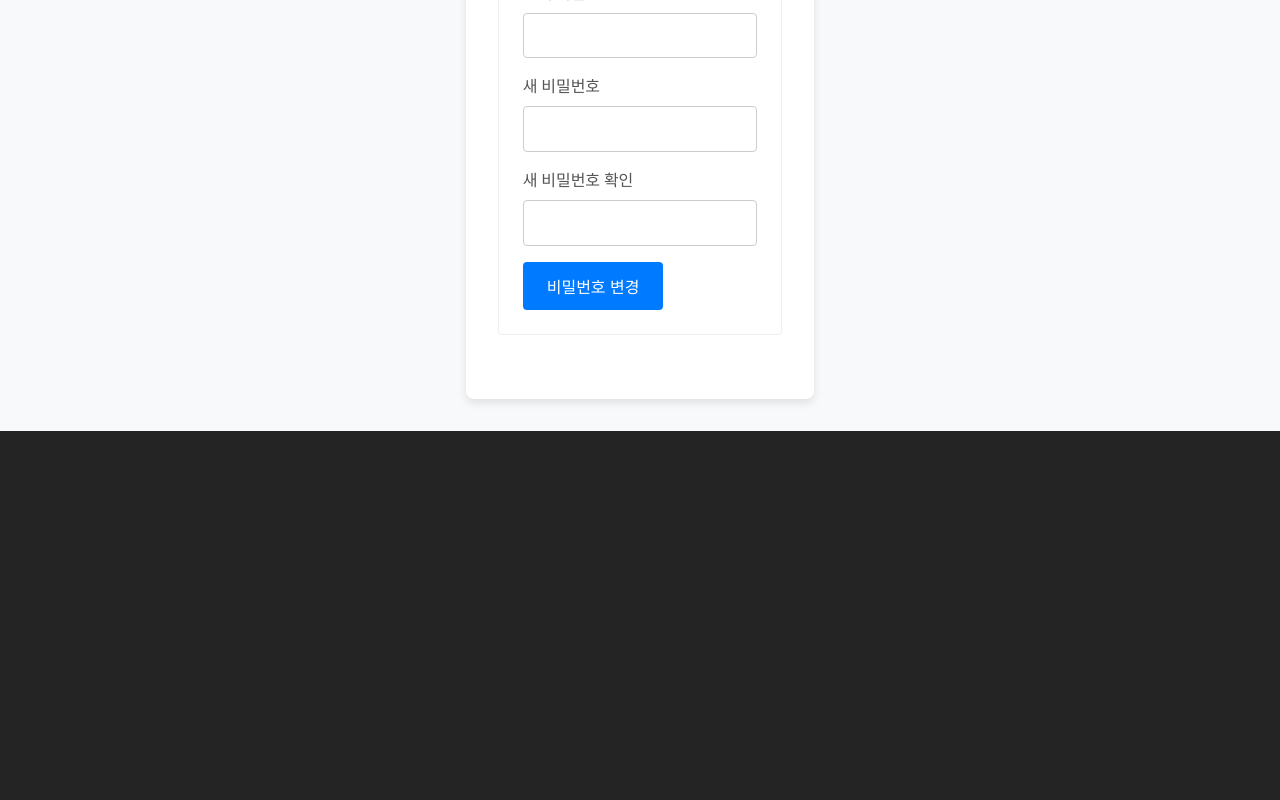
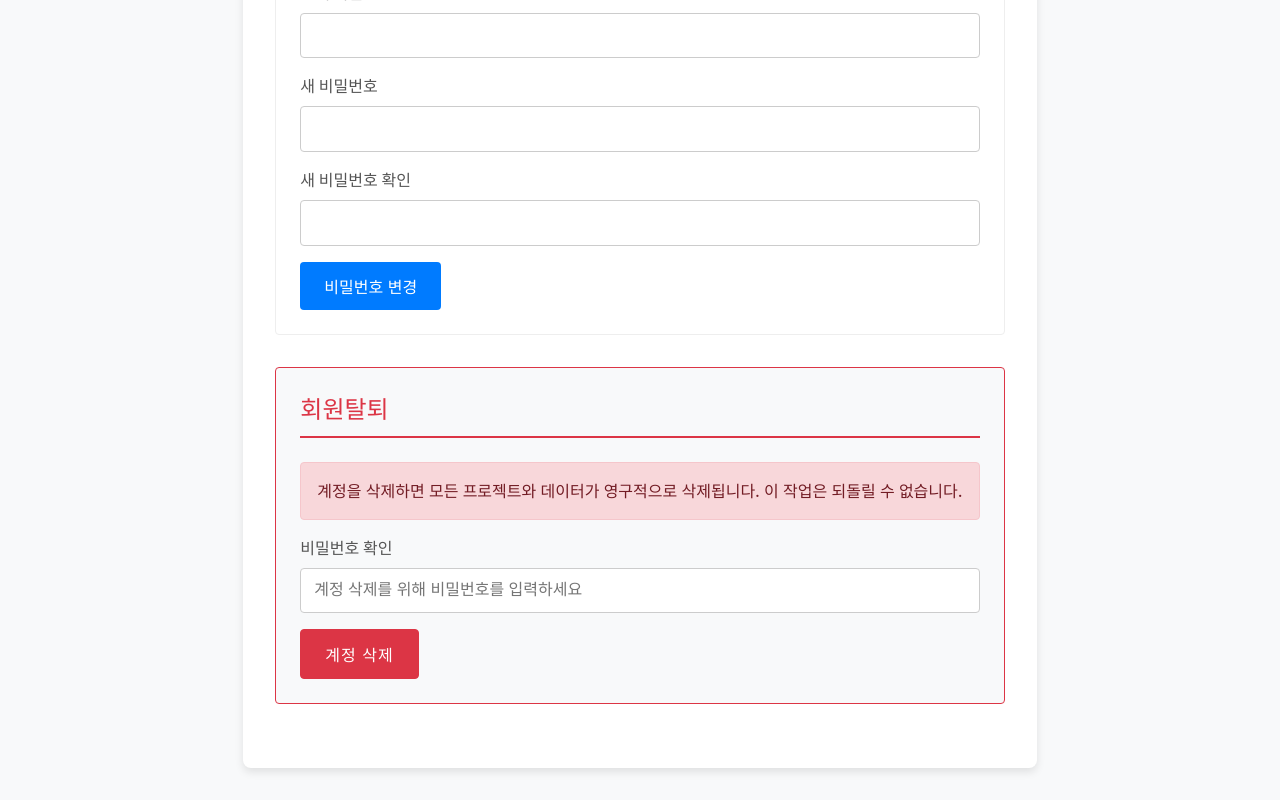
Before and after one commit to chaanheeLEE/webIDE, a React (Vite) app in the folder frontend/: page /mypage in a window 1280 px wide. Shown: the part 775-1575 px from the top of the page. Before the commit the page ends 1206 px from the top, so only its background shows below. Built offline with nearby package versions, Linux system fonts and the light colour scheme; no server answers; sample sign-in values are in the browser's storage.

Commit message:
feat: add memberDelete button

```diff
--- a/frontend/src/api/memberApi.js
+++ b/frontend/src/api/memberApi.js
@@ -35,3 +35,16 @@ export const updatePassword = async (oldPassword, newPassword) => {
         throw error.response || error;
     }
 };
+
+// 회원탈퇴
+export const deleteMember = async (password) => {
+    try {
+        const response = await axiosInstance.delete('/members/me', {
+            data: { password }
+        });
+        return response.data;
+    } catch (error) {
+        console.error('Error deleting member:', error);
+        throw error.response || error;
+    }
+};
--- a/frontend/src/pages/Mypage.css
+++ b/frontend/src/pages/Mypage.css
@@ -73,12 +73,11 @@
     background-color: #0056b3;
 }
 
-.delete-button {
-    background-color: #dc3545;
-}
+/* 회원탈퇴 버튼을 위한 인라인 스타일 사용 - CSS 충돌 방지 */
 
 .delete-button:hover {
-    background-color: #c82333;
+    background-color: #c82333 !important;
+    border-color: #bd2130 !important;
 }
 
 .error-message {
@@ -100,3 +99,25 @@
     border: 1px solid #c3e6cb;
     border-radius: 4px;
 }
+
+.danger-zone {
+    border-color: #dc3545 !important;
+    background-color: #f8f9fa;
+}
+
+.danger-zone h2 {
+    border-bottom-color: #dc3545 !important;
+    color: #dc3545 !important;
+}
+
+.warning-text {
+    color: #721c24;
+    background-color: #f8d7da;
+    padding: 1rem;
+    border: 1px solid #f5c6cb;
+    border-radius: 4px;
+    margin-bottom: 1rem;
+    font-weight: 500;
+}
+
+/* 인라인 스타일을 사용하므로 CSS 클래스는 제거 */
--- a/frontend/src/pages/Mypage.jsx
+++ b/frontend/src/pages/Mypage.jsx
@@ -1,5 +1,5 @@
 import React, { useState, useEffect } from 'react';
-import { getMemberInfo, updateUsername, updatePassword } from '../api/memberApi';
+import { getMemberInfo, updateUsername, updatePassword, deleteMember } from '../api/memberApi';
 import { useAuth } from '../context/AuthContext';
 import { handleApiError } from '../utils/errorHandler';
 import { useNavigate } from 'react-router-dom';
@@ -12,6 +12,8 @@ const Mypage = () => {
     const [currentPassword, setCurrentPassword] = useState('');
     const [newPassword, setNewPassword] = useState('');
     const [confirmNewPassword, setConfirmNewPassword] = useState('');
+    const [deletePassword, setDeletePassword] = useState('');
+    const [showDeleteConfirm, setShowDeleteConfirm] = useState(false);
 
     const [error, setError] = useState('');
     const [success, setSuccess] = useState('');
@@ -71,6 +73,31 @@ const Mypage = () => {
                 logout();
                 navigate('/login');
             }, 2000);
+        } catch (err) {
+            setError(handleApiError(err, logout, navigate));
+        }
+    };
+
+    const handleDeleteAccount = async (e) => {
+        e.preventDefault();
+        setError('');
+        setSuccess('');
+
+        if (!deletePassword) {
+            setError('비밀번호를 입력해주세요.');
+            return;
+        }
+
+        const confirmDelete = window.confirm('정말로 계정을 삭제하시겠습니까? 이 작업은 되돌릴 수 없습니다.');
+        if (!confirmDelete) {
+            return;
+        }
+
+        try {
+            await deleteMember(deletePassword);
+            alert('계정이 성공적으로 삭제되었습니다.');
+            logout();
+            navigate('/');
         } catch (err) {
             setError(handleApiError(err, logout, navigate));
         }
@@ -142,6 +169,45 @@ const Mypage = () => {
                     <button type="submit" className="action-button">비밀번호 변경</button>
                 </form>
             </div>
+
+            <div className="form-section danger-zone">
+                <h2>회원탈퇴</h2>
+                <p className="warning-text">
+                    계정을 삭제하면 모든 프로젝트와 데이터가 영구적으로 삭제됩니다. 이 작업은 되돌릴 수 없습니다.
+                </p>
+                <form onSubmit={handleDeleteAccount}>
+                    <div className="form-group">
+                        <label htmlFor="deletePassword">비밀번호 확인</label>
+                        <input
+                            type="password"
+                            id="deletePassword"
+                            value={deletePassword}
+                            onChange={(e) => setDeletePassword(e.target.value)}
+                            placeholder="계정 삭제를 위해 비밀번호를 입력하세요"
+                            required
+                        />
+                    </div>
+                    <button
+                        type="submit"
+                        style={{
+                            backgroundColor: '#dc3545',
+                            color: 'white',
+                            border: '1px solid #dc3545',
+                            padding: '0.75rem 1.5rem',
+                            borderRadius: '4px',
+                            fontSize: '1rem',
+                            cursor: 'pointer',
+                            fontWeight: 'bold',
+                            textTransform: 'uppercase',
+                            letterSpacing: '1px'
+                        }}
+                        onMouseOver={(e) => e.target.style.backgroundColor = '#c82333'}
+                        onMouseOut={(e) => e.target.style.backgroundColor = '#dc3545'}
+                    >
+                        계정 삭제
+                    </button>
+                </form>
+            </div>
         </div>
         </>
     );
```
